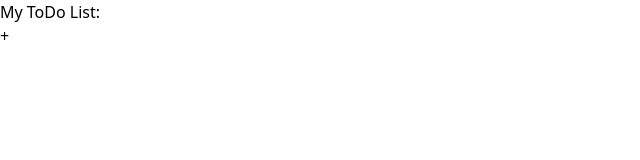
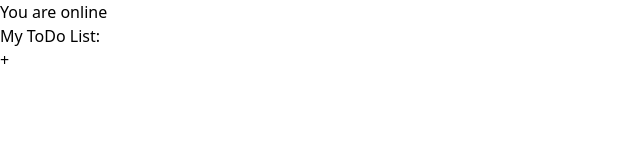
Before and after one commit to apinko/ToDoPWA, a React (Vite) app: page / in a window 1280 px wide. Shown: the top 160 px of the page, without its empty margins (0-640 px from the left). Built offline with nearby package versions, Linux system fonts and the light colour scheme.

Commit message:
Dodano online status

```diff
--- a/src/App.jsx
+++ b/src/App.jsx
@@ -4,6 +4,7 @@ import Header from './components/Header'
 import AddNewTaskForm from './components/AddNewTaskForm'
 import TaskList from './components/TaskList'
 import NewTaskFormBtn from './components/NewTaskFormBtn'
+import ConnectionStatus from './components/ConnectionStatus' // Importujemy status połączenia
 
 function App() {
   const [showNewTaskForm, setShowNewTaskForm] = useState(false)
@@ -44,11 +45,12 @@ function App() {
 
   return (
     <div className='flex m-auto h-screen'>
-      <div className='relative flex flex-1 flex-col bg-teal-800 text-white items-center'>
-      <Header />
-      {showNewTaskForm && <AddNewTaskForm addNewTask={addNewTask} setShowNewTaskForm={setShowNewTaskForm}/>}
-      <NewTaskFormBtn showNewTaskForm={showNewTaskForm} setShowNewTaskForm={setShowNewTaskForm}/>
-      { !showNewTaskForm && <TaskList taskList={taskList} deleteTask={deleteTask} />}
+      <div className='relative flex flex-1 flex-col bg-teal-800 text-white items-center p-4'>
+        <ConnectionStatus /> {/* Poprawione – status połączenia nie jest już fixed */}
+        <Header />
+        {showNewTaskForm && <AddNewTaskForm addNewTask={addNewTask} setShowNewTaskForm={setShowNewTaskForm}/>}
+        <NewTaskFormBtn showNewTaskForm={showNewTaskForm} setShowNewTaskForm={setShowNewTaskForm}/>
+        { !showNewTaskForm && <TaskList taskList={taskList} deleteTask={deleteTask} />}
       </div>
     </div>
   )
--- /dev/null
+++ b/src/components/ConnectionStatus.jsx
@@ -0,0 +1,27 @@
+import React, { useState, useEffect } from "react";
+
+const ConnectionStatus = () => {
+  const [isOnline, setIsOnline] = useState(navigator.onLine);
+
+  useEffect(() => {
+    const updateStatus = () => setIsOnline(navigator.onLine);
+
+    window.addEventListener("online", updateStatus);
+    window.addEventListener("offline", updateStatus);
+
+    return () => {
+      window.removeEventListener("online", updateStatus);
+      window.removeEventListener("offline", updateStatus);
+    };
+  }, []);
+
+  return (
+    <div className={`fixed top-2 left-1/2 transform -translate-x-1/2 px-3 py-1 text-sm rounded-md text-white mb-4 ${
+      isOnline ? "bg-green-500" : "bg-red-500"
+    }`}>
+      {isOnline ? "You are online" : "You are offline"}
+    </div>
+  );
+};
+
+export default ConnectionStatus;
```
